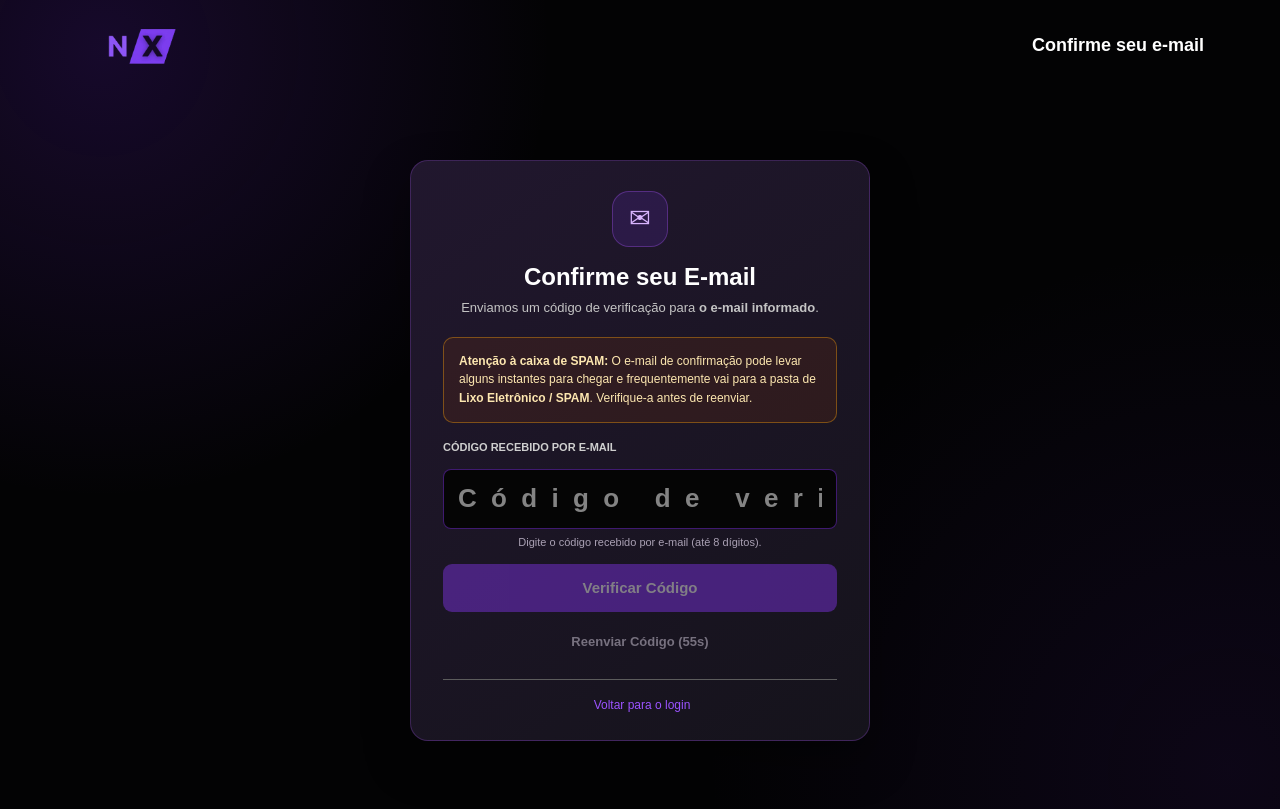
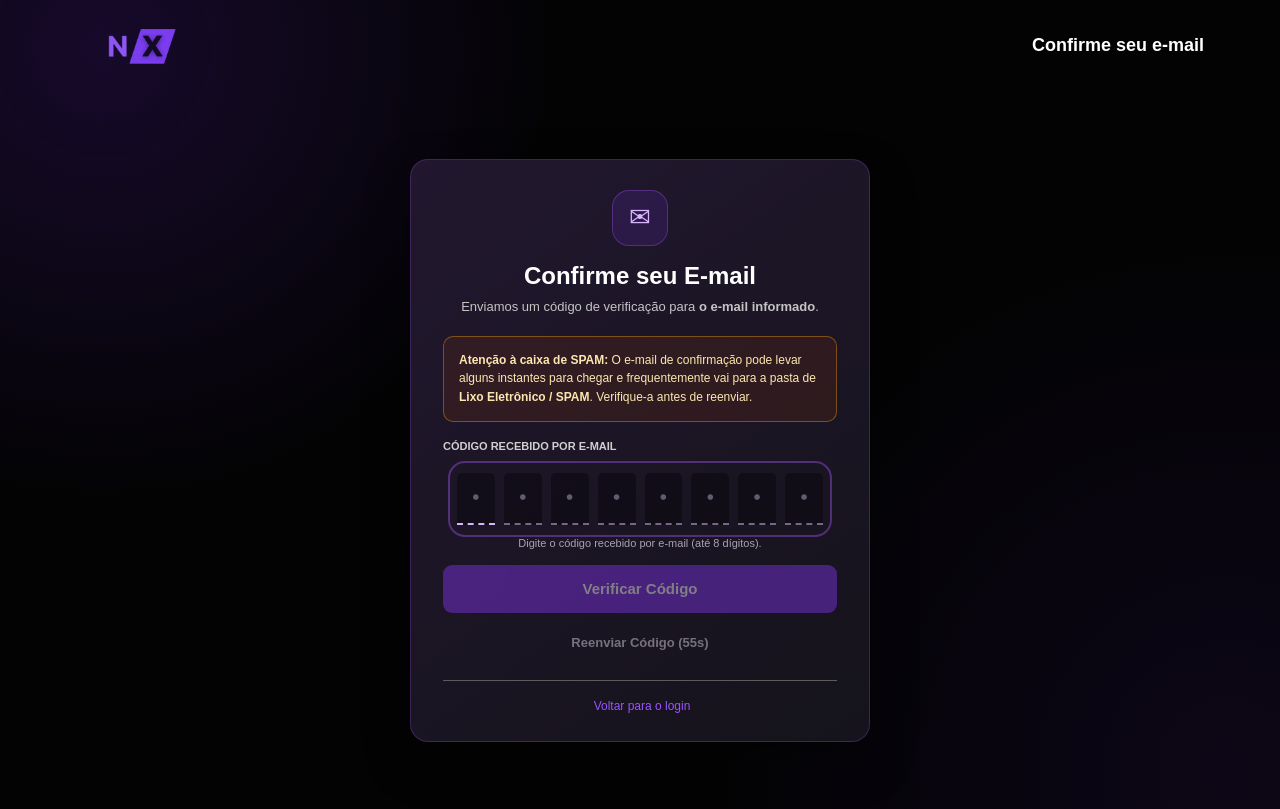
Before and after one commit to Primolanz/TCC_NEXO, a React (Vite) app in the folder frontend/: page /cadastro/confirmar-codigo in a window 1280 px wide. Built offline with nearby package versions, Linux system fonts and the light colour scheme; no server answers.

Commit message:
style: reformula visual do input de codigo para caixas/tracinhos elegantes

```diff
--- a/frontend/src/paginas/Cadastro/VerificarEmail.jsx
+++ b/frontend/src/paginas/Cadastro/VerificarEmail.jsx
@@ -91,8 +91,16 @@ function VerificarEmail() {
 
           <form className="formulario-login" onSubmit={verificar}>
             <label className="rotulo-campo" htmlFor="codigo-confirmacao">CÓDIGO RECEBIDO POR E-MAIL</label>
-            <input
-              className="campo-login otp-input"
+            <div className="otp-slots-input">
+              <div className="otp-slots" aria-hidden="true">
+                {Array.from({ length: 8 }, (_, index) => (
+                  <span className={`otp-slot${codigo[index] ? ' otp-slot-filled' : ''}${codigo.length === index ? ' otp-slot-current' : ''}`} key={index}>
+                    {codigo[index] || ''}
+                  </span>
+                ))}
+              </div>
+              <input
+              className="otp-input"
               id="codigo-confirmacao"
               name="codigo"
               type="text"
@@ -100,12 +108,14 @@ function VerificarEmail() {
               autoComplete="one-time-code"
               pattern="[0-9]{6,8}"
               maxLength={8}
-              placeholder="Código de verificação"
+              autoFocus
               value={codigo}
               onChange={(event) => setCodigo(event.target.value.replace(/\D/g, '').slice(0, 8))}
               aria-describedby="otp-instrucao"
+              aria-label="Código de verificação recebido por e-mail"
               required
-            />
+              />
+            </div>
             <span id="otp-instrucao" className="otp-hint">Digite o código recebido por e-mail (até 8 dígitos).</span>
             <button type="submit" className="botao-entrar" disabled={verificando || codigo.length < 6 || codigo.length > 8 || !email}>
               {verificando ? 'Verificando...' : 'Verificar Código'}
--- a/frontend/src/paginasCSS/Login.css
+++ b/frontend/src/paginasCSS/Login.css
@@ -134,7 +134,14 @@
 .otp-card { border: 1px solid rgba(168, 85, 247, 0.25); background: linear-gradient(145deg, #21172e, #15131b); }
 .otp-icon { display: grid; width: 56px; height: 56px; margin: 0 auto 16px; place-items: center; border: 1px solid #a855f755; border-radius: 17px; color: #d8b4fe; background: #7c3aed26; font-size: 26px; }
 .otp-warning { margin: 18px 0; padding: 14px 15px; border: 1px solid #f59e0b66; border-radius: 10px; color: #fde7b0; background: #78350f38; font-size: 12px; line-height: 1.55; }
-.otp-input { min-height: 60px; border: 1px solid #8033e977; letter-spacing: 0.55em; text-align: center; font-size: 26px; font-weight: 700; }
+.otp-slots-input { position: relative; width: min(100%, 370px); margin: 0 auto; padding: 5px 2px; border-radius: 10px; }
+.otp-slots-input:focus-within { outline: 2px solid #a855f766; outline-offset: 5px; }
+.otp-slots { display: grid; grid-template-columns: repeat(8, minmax(0, 1fr)); gap: clamp(4px, 1.5vw, 9px); }
+.otp-slot { position: relative; display: grid; min-width: 0; height: 52px; place-items: center; border-bottom: 2px dashed #766687; border-radius: 5px 5px 0 0; color: #f5eaff; background: #09070d80; font-family: ui-monospace, SFMono-Regular, Menlo, Consolas, monospace; font-size: 23px; font-weight: 700; transition: border-color .16s ease, background-color .16s ease; }
+.otp-slot:not(.otp-slot-filled)::after { content: '•'; color: #655a70; font-size: 16px; }
+.otp-slot-filled { border-bottom-style: solid; border-bottom-color: #a855f7; background: #7c3aed18; }
+.otp-slot-current { border-bottom-color: #d8b4fe; }
+.otp-input { position: absolute; inset: 0; z-index: 1; width: 100%; height: 100%; padding: 0; border: 0; outline: 0; opacity: 0; cursor: text; }
 .otp-hint { margin-top: -9px; color: #aaa1b4; font-size: 11px; text-align: center; }
 .otp-error { margin: 0 0 15px; padding: 10px; border: 1px solid #ef444455; border-radius: 8px; color: #fecaca; background: #7f1d1d44; font-size: 13px; text-align: center; }
 .otp-resend { display: block; margin: 14px auto 0; padding: 8px 12px; border: 0; color: #c4a2f5; background: transparent; font-size: 13px; font-weight: 600; }
```
